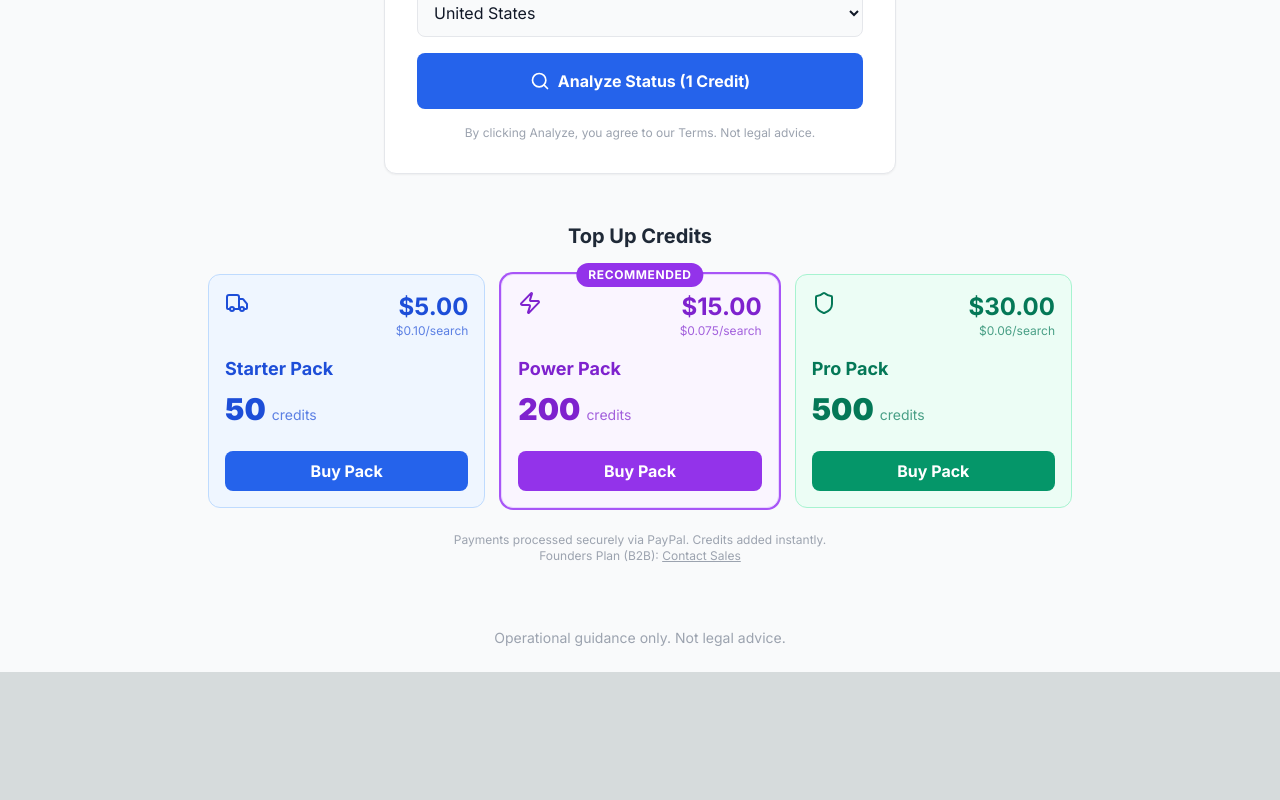
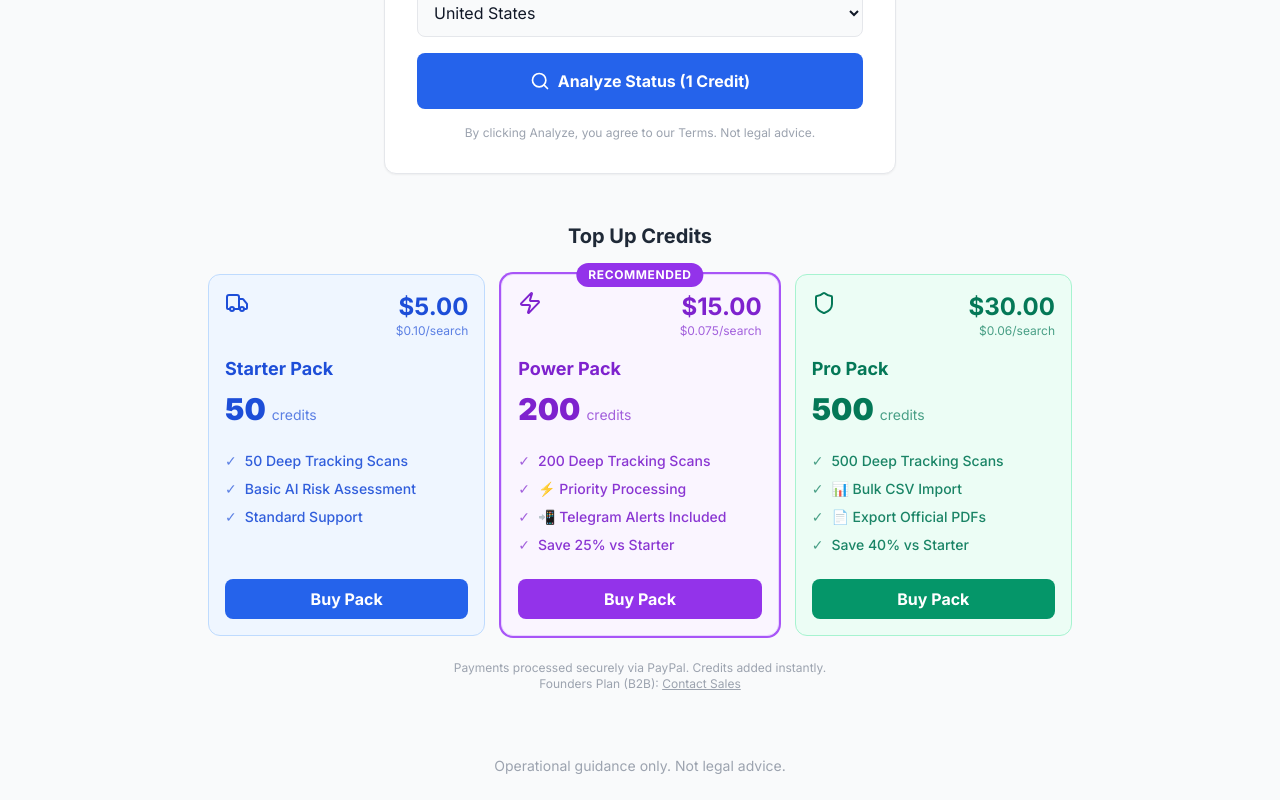
Before and after one commit to Omran1983/Jupiter-Startup, a Next.js app in the folder apps/customs_tracker/: page / in a window 1280 px wide. Shown: the part 581-1381 px from the top of the page. Before the commit the page ends 1253 px from the top, so only its background shows below. Built offline with nearby package versions, Linux system fonts and the light colour scheme; no server answers.

Commit message:
feat(ui): add detailed benefit lists to credit packs

```diff
--- a/apps/customs_tracker/src/components/BuyCredits.tsx
+++ b/apps/customs_tracker/src/components/BuyCredits.tsx
@@ -10,9 +10,14 @@ const PACKS = [
         credits: 50,
         perSearch: "$0.10",
         icon: Truck,
+        benefits: [
+            "50 Deep Tracking Scans",
+            "Basic AI Risk Assessment",
+            "Standard Support"
+        ],
         color: "bg-blue-50 text-blue-700 border-blue-200",
         btnColor: "bg-blue-600 hover:bg-blue-700",
-        link: "#PAYPAL_LINK_5" // User to replace
+        link: "#PAYPAL_LINK_5"
     },
     {
         id: "power",
@@ -20,9 +25,14 @@ const PACKS = [
         price: "$15.00",
         credits: 200,
         perSearch: "$0.075",
-        features: ["Best Value", "Priority Alerts"],
         icon: Zap,
-        color: "bg-purple-50 text-purple-700 border-purple-200 ring-2 ring-purple-500", // Highlight
+        benefits: [
+            "200 Deep Tracking Scans",
+            "⚡ Priority Processing",
+            "📲 Telegram Alerts Included",
+            "Save 25% vs Starter"
+        ],
+        color: "bg-purple-50 text-purple-700 border-purple-200 ring-2 ring-purple-500",
         btnColor: "bg-purple-600 hover:bg-purple-700",
         link: "#PAYPAL_LINK_15"
     },
@@ -33,6 +43,12 @@ const PACKS = [
         credits: 500,
         perSearch: "$0.06",
         icon: Shield,
+        benefits: [
+            "500 Deep Tracking Scans",
+            "📊 Bulk CSV Import",
+            "📄 Export Official PDFs",
+            "Save 40% vs Starter"
+        ],
         color: "bg-emerald-50 text-emerald-700 border-emerald-200",
         btnColor: "bg-emerald-600 hover:bg-emerald-700",
         link: "#PAYPAL_LINK_30"
@@ -65,6 +81,15 @@ export function BuyCredits() {
                             <div className="text-3xl font-black my-2">{pack.credits} <span className="text-sm font-normal opacity-70">credits</span></div>
                         </div>
 
+                        <ul className="mb-6 space-y-2 flex-1">
+                            {pack.benefits.map((feature, i) => (
+                                <li key={i} className="text-sm flex items-start gap-2">
+                                    <span className="opacity-70">✓</span>
+                                    <span className="font-medium opacity-90">{feature}</span>
+                                </li>
+                            ))}
+                        </ul>
+
                         <a
                             href={pack.link}
                             target="_blank"
```
